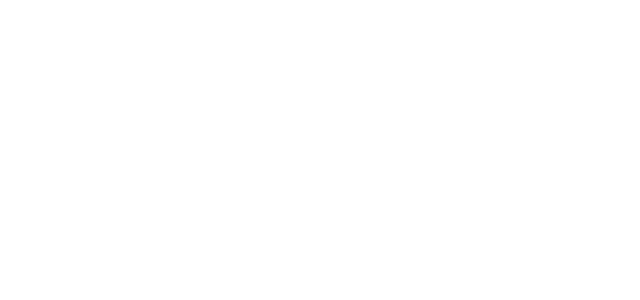
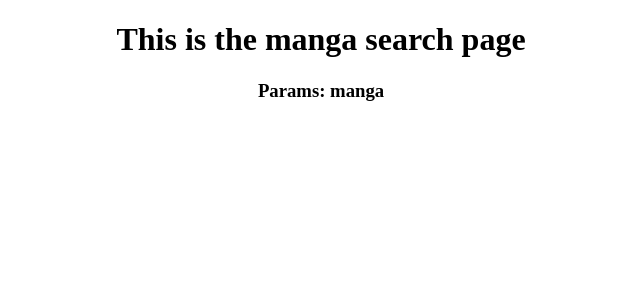
Before and after one commit to moostofa/fullstack-archives, a React (Create React App) app in the folder frontend/: page /#/manga/search in a window 1280 px wide. Before the commit this address had no page. Shown: the top 300 px of the page, without its empty margins (319-959 px from the left). Built offline with nearby package versions, Linux system fonts and the light colour scheme.

Commit message:
testing routes with params

```diff
--- a/frontend/src/App.js
+++ b/frontend/src/App.js
@@ -1,7 +1,6 @@
 import React from 'react'
 import './App.css';
 import HomePage from './components/HomePage';
-import Search from './components/Search';
 import { Link, Outlet } from "react-router-dom"
 
 const App = () => {
@@ -15,7 +14,10 @@
 					</li>
 				))}
 			</ul>
-		<Link to={"/books"}>Books</Link>
+		<Link to={"books"}>Books</Link>
+		<Link to={"manga"}>MANGA</Link>
+		<Link to={"manga/search"}>Manga search</Link>
+		<Outlet />
 		</div>
 	)
 }
--- a/frontend/src/index.js
+++ b/frontend/src/index.js
@@ -1,5 +1,5 @@
 import {
-	HashRouter,
+	HashRouter as Router,
 	Routes,
 	Route
 } from "react-router-dom"
@@ -8,14 +8,17 @@
 import ReactDOM from 'react-dom';
 import App from './App';
 import Books from "./routes/Books";
-import Search from "./components/Search";
+import Manga from "./routes/Manga";
+import Categories from "./routes/Categories";
 
 ReactDOM.render(
-	<HashRouter>
+	<Router>
 		<Routes>
 			<Route exact path="/" element={<App />} />
-			<Route path="/books" element={<Books />} />
+			<Route path="books" element={<Books />} />
+			<Route exact path=":category" element={<Manga />} />
+			<Route path=":category/search" element={<Categories />} />
 		</Routes>
-	</HashRouter>,
+	</Router>,
 	document.getElementById('root')
 );
--- /dev/null
+++ b/frontend/src/routes/Categories.jsx
@@ -0,0 +1,15 @@
+import { useParams } from "react-router-dom"
+
+import React from 'react'
+
+const Categories = () => {
+    const params = useParams()
+    return (
+        <div>
+            <h1>This is the manga search page</h1>
+            <h3>Params: {params.category}</h3>
+        </div>
+    )
+}
+
+export default Categories
--- /dev/null
+++ b/frontend/src/routes/Manga.jsx
@@ -0,0 +1,11 @@
+import React from 'react'
+
+const Manga = () => {
+    return (
+        <div>
+            <h1>This is the manga pageeeeee</h1>
+        </div>
+    )
+}
+
+export default Manga
```
